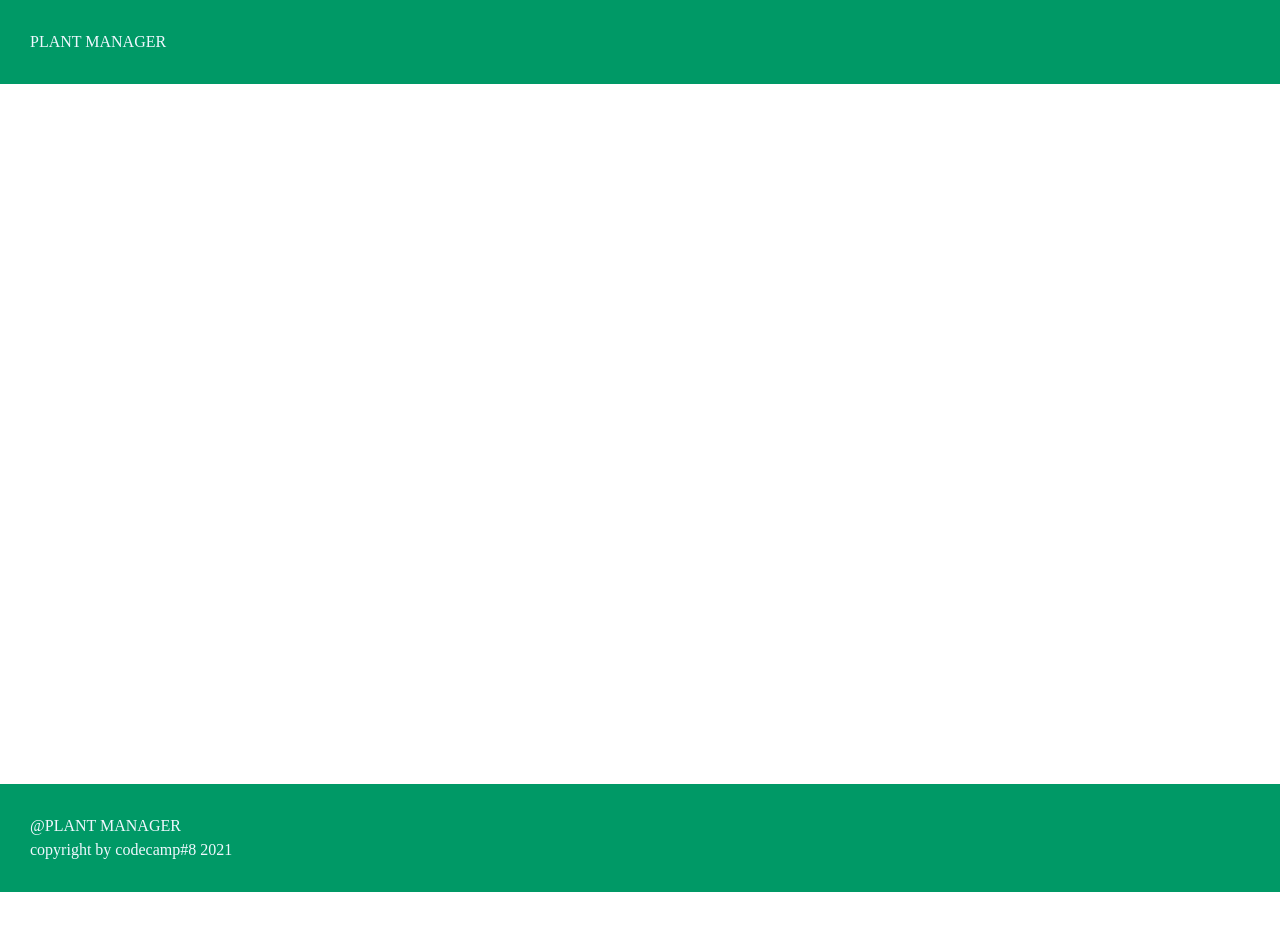
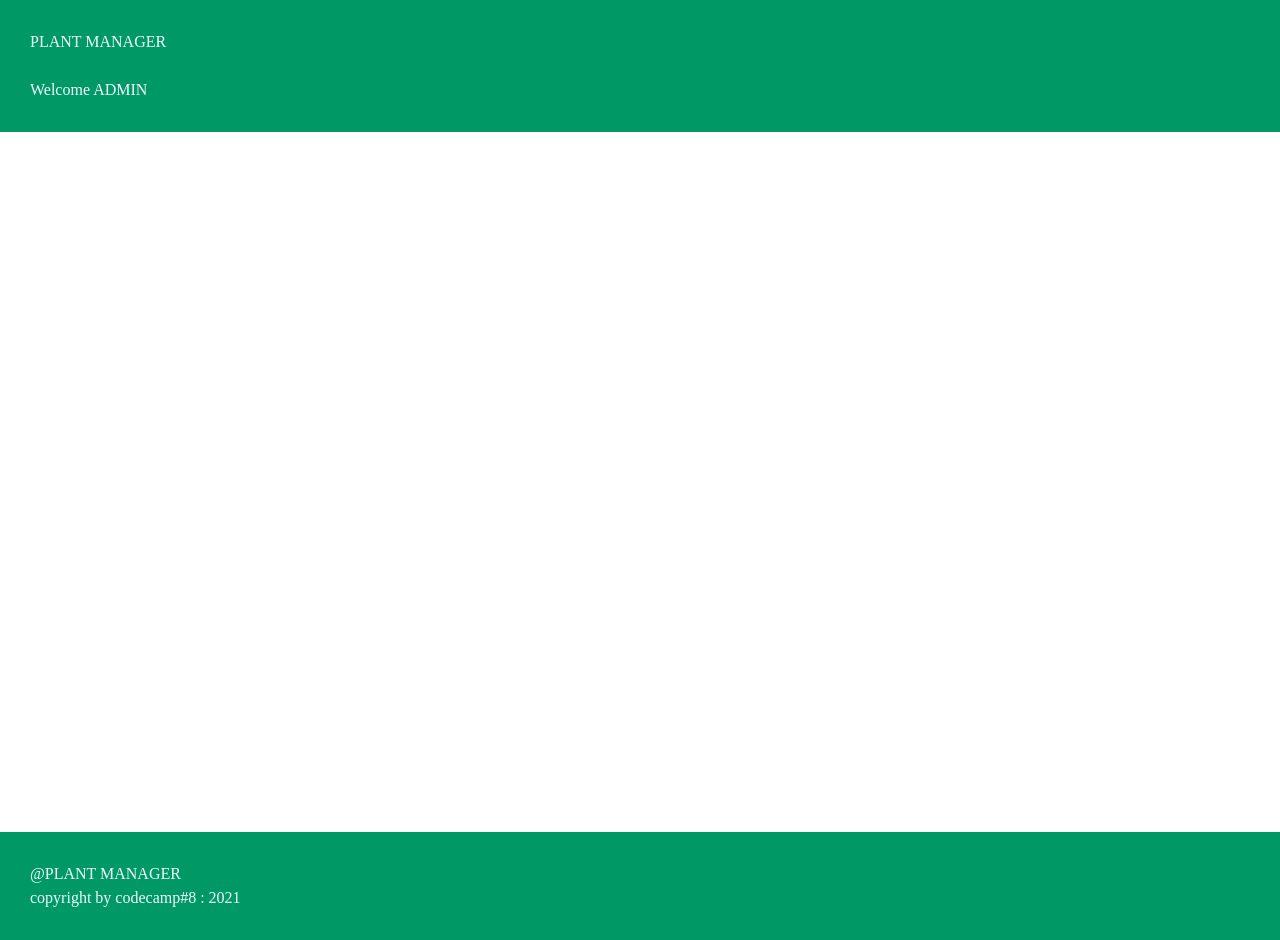
Before and after one commit to suwijak-source-code/CC8_GROUP_PROJRCT-FRONTEND, a React (Create React App) app: page / in a window 1280 px wide. Before the commit the page ends 892 px from the top, so only its background shows below. Built offline with nearby package versions, Linux system fonts and the light colour scheme; a web font is replaced by a local one.

Commit message:
beer-front

```diff
--- a/src/components/footer/FooterComponent.js
+++ b/src/components/footer/FooterComponent.js
@@ -5,7 +5,7 @@ const FooterComponent = () => {
     <>
       <div className="footer-main">
         <h2>@PLANT MANAGER </h2>
-        <h2>copyright by codecamp#8 2021</h2>
+        <h2>copyright by codecamp#8 : 2021</h2>
       </div>
     </>
   );
--- a/src/components/navbar/NavbarComponents.js
+++ b/src/components/navbar/NavbarComponents.js
@@ -5,6 +5,8 @@ const NavbarComponents = () => {
     <>
       <div className="navbar-main">
         <h1>PLANT MANAGER</h1>
+        <br />
+        <h3>Welcome ADMIN</h3>
       </div>
     </>
   );
```
